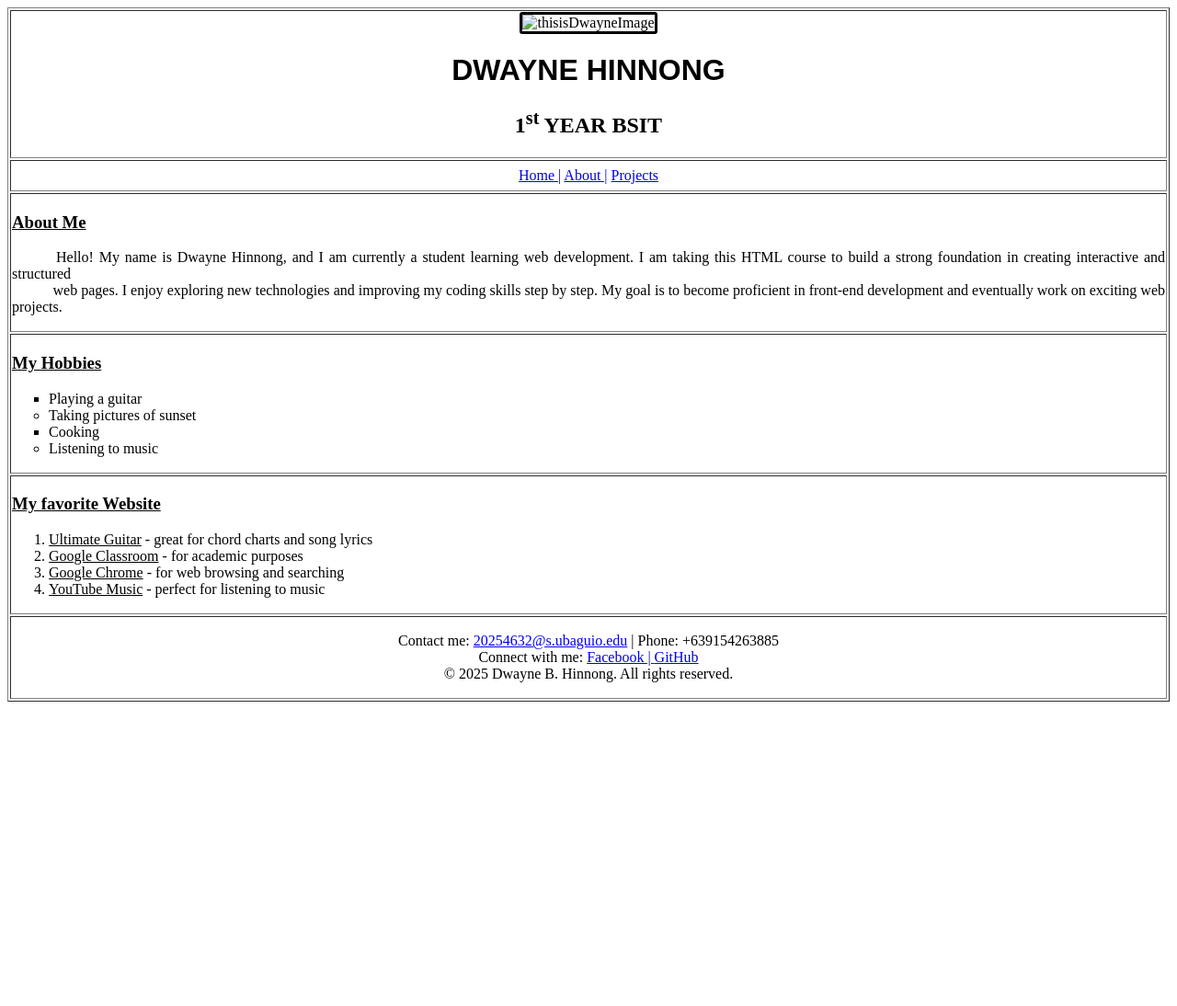
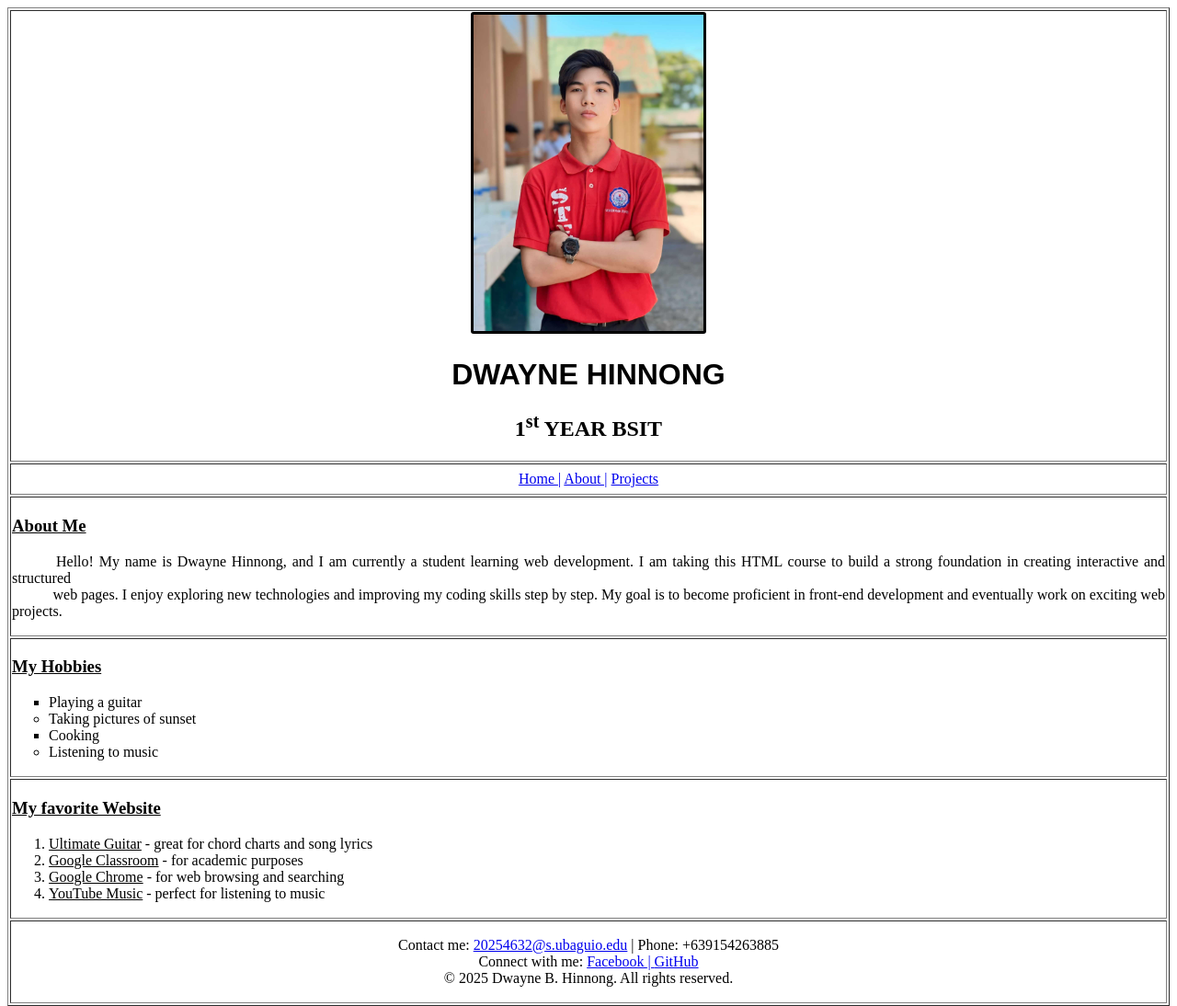
Before and after one commit to dyne-creates/labExam, a plain HTML site: page index.html in a window 1280 px wide. Shown: the whole page at 92% size. Before the commit the page ends 800 px from the top, so only its background shows below. Drawn offline with Linux system fonts and the light colour scheme.

Commit message:
index.html

```diff
--- a/index.html
+++ b/index.html
@@ -3,28 +3,28 @@
 <head>
     <meta charset="UTF-8">
     <meta name="viewport" content="width=device-width, initial-scale=1.0">
-    <title>Laboratory Excamw- Dwayne B. Hinnong</title>
+    <title>Laboratory Exam- Dwayne B. Hinnong</title>
 </head>
 <body>
 
     <table border="1" style="width: 100%;">
         <tr>
         <td style="text-align: center;">
-    <img src="dwyn.png.png" alt="thisisDwayneImage" width="20%" style="border-style: solid;border-width: 3px;border-radius: 3px;">
+    <img src="dwyn.png" alt="thisisDwayneImage" width="20%" style="border-style: solid;border-width: 3px;border-radius: 3px;">
     <h1 style="font-family: Arial, Helvetica, sans-serif;">DWAYNE HINNONG</h1>
     <h2>1<sup>st</sup> YEAR BSIT</h2></td>
         </tr>
         <tr>
-    <td style="text-align: center;" height="30px"><a href="index.html">Home |</a> <a href="#about"> About |</a> <a href="project.html"> Projects</a> </td>
-</tr>
+        <td style="text-align: center;" height="30px"><a href="index.html">Home |</a> <a href="#about"> About |</a> <a href="project.html"> Projects</a> </td>
+        </tr>
         <tr>
-            <td>
+        <td>
         <h3 id="about"><u>About Me</u></h3>
         <p style="text-align: justify;size: 50%; text-indent: 0.5in;" >
             Hello! My name is Dwayne Hinnong, and I am currently a student learning web development. I am taking this HTML course to build a strong foundation in creating interactive and structured <br>
             &nbsp;&nbsp;&nbsp;&nbsp;&nbsp;&nbsp;&nbsp;&nbsp;&nbsp;&nbsp;&nbsp;web pages. I enjoy exploring new technologies and improving my coding skills step by step. My goal is to become proficient in front-end development and eventually work on exciting web projects.
         </p>
-            </td>
+        </td>
         </tr>
         <tr>
             <td>
@@ -45,7 +45,6 @@
             <li><u>Google Classroom</u> - for academic purposes</li>
             <li><u>Google Chrome</u> - for web browsing and searching</li>
             <li><u>YouTube Music</u> - perfect for listening to music</li>
-
         </ol>
             </td>
         </tr>
@@ -59,9 +58,5 @@
         </tr>
 
     </table>
-
-
-
-
 </body>
 </html>
```
